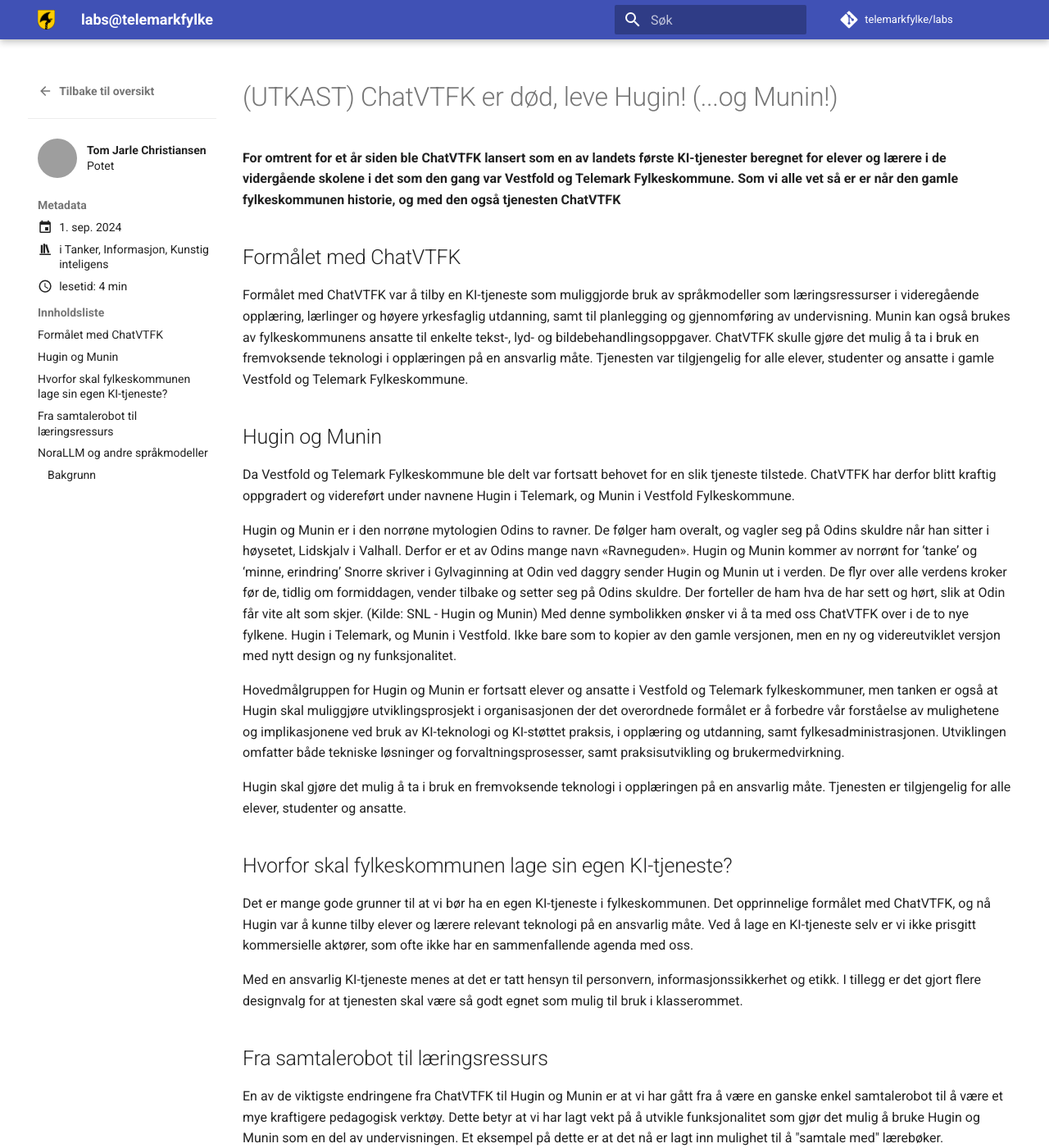
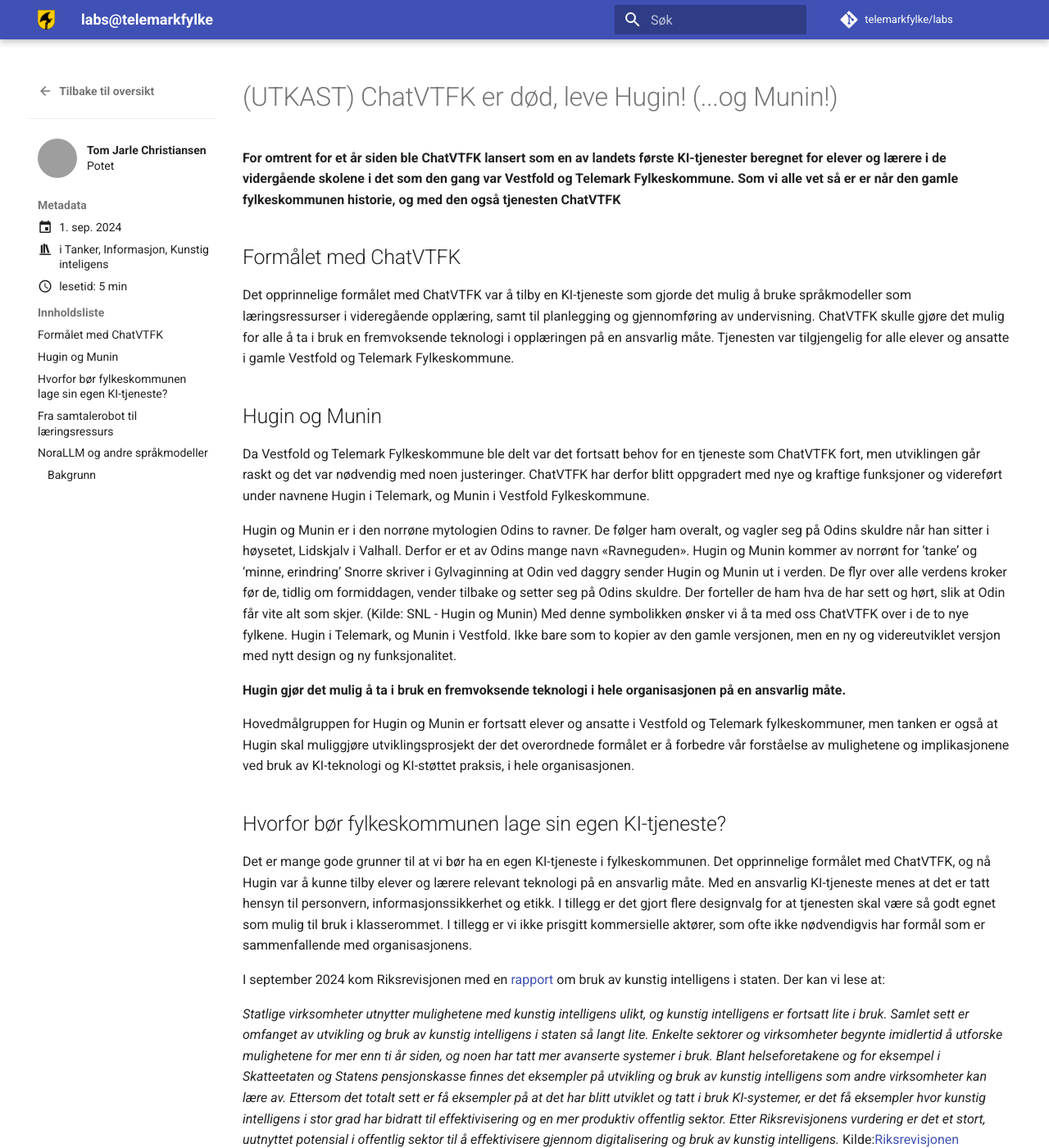
Before and after one commit to telemarkfylke/labs, an MkDocs documentation site: the page built from docs/blog/posts/hugin_og_munin.md, in a window 1280 px wide and 1400 px high. Shown: the whole window at 82% size. Built offline with MkDocs 1.6.1 and Material for MkDocs 9.7.7, drawn with Linux system fonts in a browser that asks for light colours; comment, search, counter and statistics services are not loaded; some of the changed text lies outside the part shown; grey boxes are pictures that could not be loaded.

Commit message:
Update blog post with revised title and content in hugin_og_munin.md

```diff
--- a/docs/blog/posts/hugin_og_munin.md
+++ b/docs/blog/posts/hugin_og_munin.md
@@ -15,24 +15,35 @@
 
 ## Formålet med ChatVTFK
 
-Formålet med ChatVTFK var å tilby en KI-tjeneste som muliggjorde bruk av språkmodeller som læringsressurser i videregående opplæring, lærlinger og høyere yrkesfaglig utdanning, samt til planlegging og gjennomføring av undervisning. Munin kan også brukes av fylkeskommunens ansatte til enkelte tekst-, lyd- og bildebehandlingsoppgaver. ChatVTFK skulle gjøre det mulig å ta i bruk en fremvoksende teknologi i opplæringen på en ansvarlig måte. Tjenesten var tilgjengelig for alle elever, studenter og ansatte i gamle Vestfold og Telemark Fylkeskommune.
+Det opprinnelige formålet med ChatVTFK var å tilby en KI-tjeneste som gjorde det mulig å bruke språkmodeller som læringsressurser i videregående opplæring, samt til planlegging og gjennomføring av undervisning. ChatVTFK skulle gjøre det mulig for alle å ta i bruk en fremvoksende teknologi i opplæringen på en ansvarlig måte. Tjenesten var tilgjengelig for alle elever og ansatte i gamle Vestfold og Telemark Fylkeskommune.
 
 ## Hugin og Munin
-Da Vestfold og Telemark Fylkeskommune ble delt var fortsatt behovet for en slik tjeneste tilstede. ChatVTFK har derfor blitt kraftig oppgradert og videreført under navnene Hugin i Telemark, og Munin i Vestfold Fylkeskommune.
+Da Vestfold og Telemark Fylkeskommune ble delt var det fortsatt behov for en tjeneste som ChatVTFK fort, men utviklingen går raskt og det var nødvendig med noen justeringer. ChatVTFK har derfor blitt oppgradert med nye og kraftige funksjoner og videreført under navnene Hugin i Telemark, og Munin i Vestfold Fylkeskommune.
 
 Hugin og Munin er i den norrøne mytologien Odins to ravner. De følger ham overalt, og vagler seg på Odins skuldre når han sitter i høysetet, Lidskjalv i Valhall. Derfor er et av Odins mange navn «Ravneguden». Hugin og Munin kommer av norrønt for ‘tanke’ og ‘minne, erindring’ Snorre skriver i Gylvaginning at Odin ved daggry sender Hugin og Munin ut i verden. De flyr over alle verdens kroker før de, tidlig om formiddagen, vender tilbake og setter seg på Odins skuldre. Der forteller de ham hva de har sett og hørt, slik at Odin får vite alt som skjer. (Kilde: SNL - Hugin og Munin) Med denne symbolikken ønsker vi å ta med oss ChatVTFK over i de to nye fylkene. Hugin i Telemark, og Munin i Vestfold. Ikke bare som to kopier av den gamle versjonen, men en ny og videreutviklet versjon med nytt design og ny funksjonalitet.
 
-Hovedmålgruppen for Hugin og Munin er fortsatt elever og ansatte i Vestfold og Telemark fylkeskommuner, men tanken er også at Hugin skal muliggjøre utviklingsprosjekt i organisasjonen der det overordnede formålet er å forbedre vår forståelse av mulighetene og implikasjonene ved bruk av KI-teknologi og KI-støttet praksis, i opplæring og utdanning, samt fylkesadministrasjonen. Utviklingen omfatter både tekniske løsninger og forvaltningsprosesser, samt praksisutvikling og brukermedvirkning.
+**Hugin gjør det mulig å ta i bruk en fremvoksende teknologi i hele organisasjonen på en ansvarlig måte.**
 
-Hugin skal gjøre det mulig å ta i bruk en fremvoksende teknologi i opplæringen på en ansvarlig måte. Tjenesten er tilgjengelig for alle elever, studenter og ansatte.
+Hovedmålgruppen for Hugin og Munin er fortsatt elever og ansatte i Vestfold og Telemark fylkeskommuner, men tanken er også at Hugin skal muliggjøre utviklingsprosjekt der det overordnede formålet er å forbedre vår forståelse av mulighetene og implikasjonene ved bruk av KI-teknologi og KI-støttet praksis, i hele organisasjonen.
 
-## Hvorfor skal fylkeskommunen lage sin egen KI-tjeneste?
-Det er mange gode grunner til at vi bør ha en egen KI-tjeneste i fylkeskommunen. Det opprinnelige formålet med ChatVTFK, og nå Hugin var å kunne tilby elever og lærere relevant teknologi på en ansvarlig måte. Ved å lage en KI-tjeneste selv er vi ikke prisgitt kommersielle aktører, som ofte ikke har en sammenfallende agenda med oss.
+## Hvorfor bør fylkeskommunen lage sin egen KI-tjeneste?
+Det er mange gode grunner til at vi bør ha en egen KI-tjeneste i fylkeskommunen. Det opprinnelige formålet med ChatVTFK, og nå Hugin var å kunne tilby elever og lærere relevant teknologi på en ansvarlig måte. Med en ansvarlig KI-tjeneste menes at det er tatt hensyn til personvern, informasjonssikkerhet og etikk. I tillegg er det gjort flere designvalg for at tjenesten skal være så godt egnet som mulig til bruk i klasserommet. I tillegg er vi ikke prisgitt kommersielle aktører, som ofte ikke nødvendigvis har formål som er sammenfallende med organisasjonens.
 
-Med en ansvarlig KI-tjeneste menes at det er tatt hensyn til personvern, informasjonssikkerhet og etikk. I tillegg er det gjort flere designvalg for at tjenesten skal være så godt egnet som mulig til bruk i klasserommet.
+I september 2024 kom Riksrevisjonen med en [rapport](https://www.riksrevisjonen.no/rapporter-mappe/no-2023-2024/bruk-av-kunstig-intelligens-i-staten/) om bruk av kunstig intelligens i staten. Der kan vi lese at:
+
+*Statlige virksomheter utnytter mulighetene med kunstig intelligens ulikt, og kunstig intelligens er fortsatt lite i bruk. Samlet sett er omfanget av utvikling og bruk av kunstig intelligens i staten så langt lite. Enkelte sektorer og virksomheter begynte imidlertid å utforske mulighetene for mer enn ti år siden, og noen har tatt mer avanserte systemer i bruk. Blant helseforetakene og for eksempel i Skatteetaten og Statens pensjonskasse finnes det eksempler på utvikling og bruk av kunstig intelligens som andre virksomheter kan lære av. Ettersom det totalt sett er få eksempler på at det har blitt utviklet og tatt i bruk KI-systemer, er det få eksempler hvor kunstig intelligens i stor grad har bidratt til effektivisering og en mer produktiv offentlig sektor. Etter Riksrevisjonens vurdering er det et stort, uutnyttet potensial i offentlig sektor til å effektivisere gjennom digitalisering og bruk av kunstig intelligens.* Kilde:[Riksrevisjonen](https://www.riksrevisjonen.no/rapporter-mappe/no-2023-2024/bruk-av-kunstig-intelligens-i-staten/)
+
+Rapporten viser at det er et stort potensial for å effektivisere offentlig sektor gjennom digitalisering og bruk av kunstig intelligens. Dette er en av grunnene til at vi i fylkeskommunen ønsker å ha en egen KI-tjeneste. Vi ønsker å være i forkant av utviklingen og ta i bruk teknologi som kan gjøre oss mer effektive og gi bedre tjenester til innbyggerne. Samtidig ønsker vi å gjøre dette på en ansvarlig måte, der personvern, informasjonssikkerhet og etikk er ivaretatt.
+
+Et av målene som ofte nevnes er at teknologien skal være arbeidsbesparende og effektiviserende, men det viktig å ikke glemme at kvalitet også er en målsetting. Hvis denne teknologien kan øke kvaliteten på tjenestene vi leverer, så er det en stor gevinst som ikke alltid er så lett å måle kroner og øre.
+
 
 ## Fra samtalerobot til læringsressurs
-En av de viktigste endringene fra ChatVTFK til Hugin og Munin er at vi har gått fra å være en ganske enkel samtalerobot til å være et mye kraftigere pedagogisk verktøy. Dette betyr at vi har lagt vekt på å utvikle funksjonalitet som gjør det mulig å bruke Hugin og Munin som en del av undervisningen. Et eksempel på dette er at det nå er lagt inn mulighet til å "samtale med" lærebøker.
+En av de viktigste endringene fra ChatVTFK til Hugin og Munin er at tjenesten har gått fra å være en ganske enkel samtalerobot til å være et mye kraftigere pedagogisk verktøy. Dette betyr at vi har lagt vekt på å utvikle funksjonalitet som gjør det mulig å bruke Hugin og Munin som en del av undervisningen. Eksempler på det er at det nå er lagt inn mulighet til å "samtale med" lærebøker, selv lage kontekst og velge temperatur. Disse funksjonene er med på å synligjøre og vise fram for brukerne at KI ikke er en sort, men et verktøy som brukerne kontrollerer og kan utnytte når det er hensiktsmessig.
+
+Funksjonen der man kan samtale med lærebøker er et veldig interessant eksempel på hvordan KI-teknologi kan brukes i undervisningen. Her utnyttes språkmodellens store styrke, formuleringsevne, til å forklare og gi eksempler som er hentet fra en kvalitetssikret kilde. På denne måten vil responsen fra Hugin være vesentlig mer pålitelig enn hvis man hadde brukt en generisk tjeneste som ChatGPT. I tillegg til at responsen er mer pålitelig vil den også oppgi kilde og gi brukeren mulighet til å gå videre og lese mer om emnet i læreboka.
+
+Samtaler med læreboka er bare et av mange eksempler på hvordan man kan utnytte dette til å lage gode innbyggertjenester eller verktøy til intern bruk.
 
 ## NoraLLM og andre språkmodeller
 Fordelen med en egenutviklet KI-tjeneste som Hugin er at man i mye større grad kan tilpasse tjenesten til egne behov. Dette gjelder både funksjonalitet og innhold. En av de viktigste funksjonene i Hugin er at vi har tilgang til en norsk språkmodell, NoraLLM.
```
Also changed, not shown: docs/blog/posts/transkripsjon_med_nb.md (+1 -1 lines).
